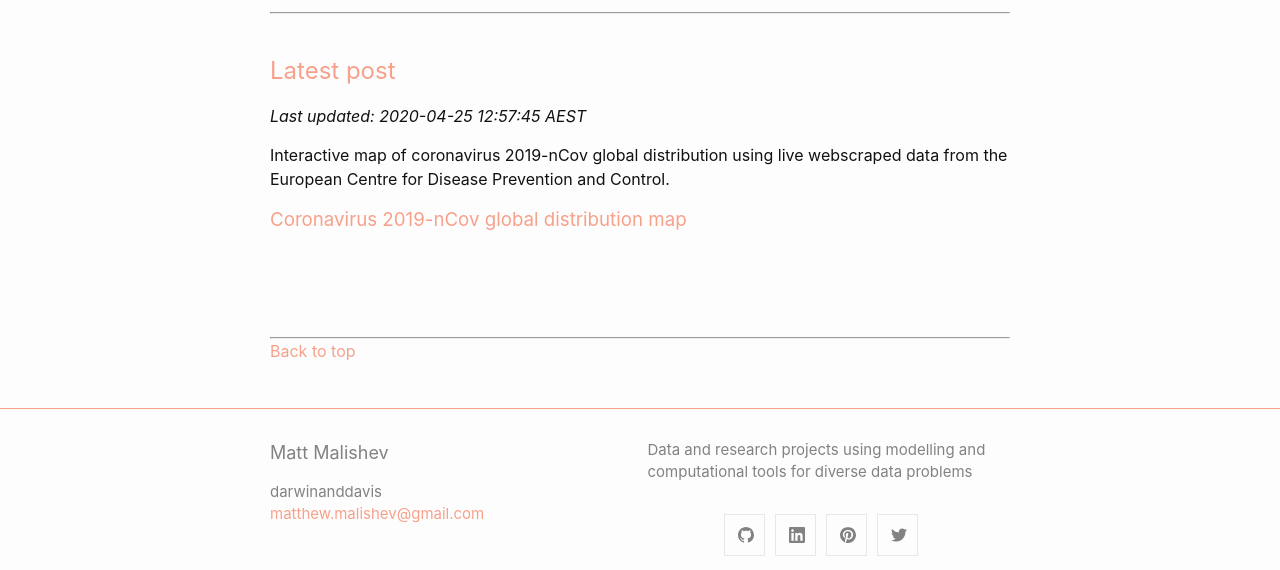
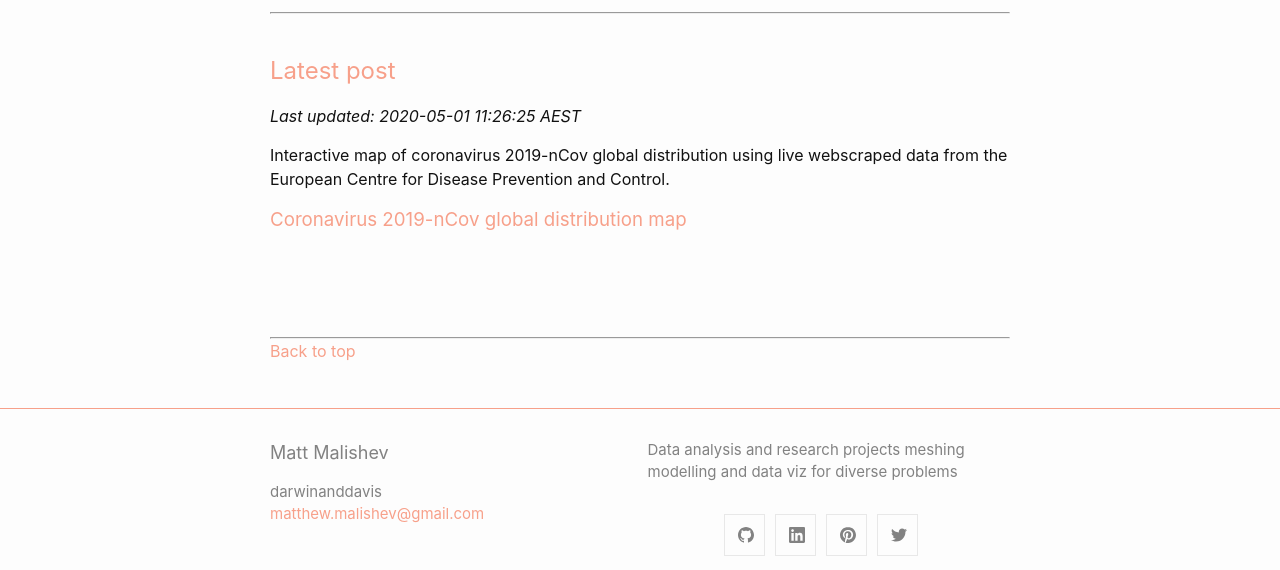
Before and after one commit to darwinanddavis/DataPortfolio, a Jekyll site: the page built from index.md, in a window 1280 px wide. Shown: the part 847-1417 px from the top of the page. Built offline with Jekyll 4.4.1, drawn with Linux system fonts in a browser that asks for light colours; our own code applies the rules of GitHub Pages for plain Markdown files.

Commit message:
update footer

```diff
--- a/_config.yml
+++ b/_config.yml
@@ -1,7 +1,7 @@
 title: Matt Malishev
 author: darwinanddavis
 email: matthew.malishev@gmail.com
-description: Data and research projects using modelling and computational tools for diverse data problems
+description: Data analysis and research projects meshing modelling and data viz for diverse problems
 
 # show_excerpts: true # set to true to show excerpts on the homepage
 
--- a/index.md
+++ b/index.md
@@ -29,7 +29,7 @@
 	Latest post
 </p>
 
-_Last updated: 2020-04-25 12:57:45 AEST_
+_Last updated: 2020-05-01 11:26:25 AEST_
 
 Interactive map of coronavirus 2019-nCov global distribution using live webscraped data from the European Centre for Disease Prevention and Control.
 
```
